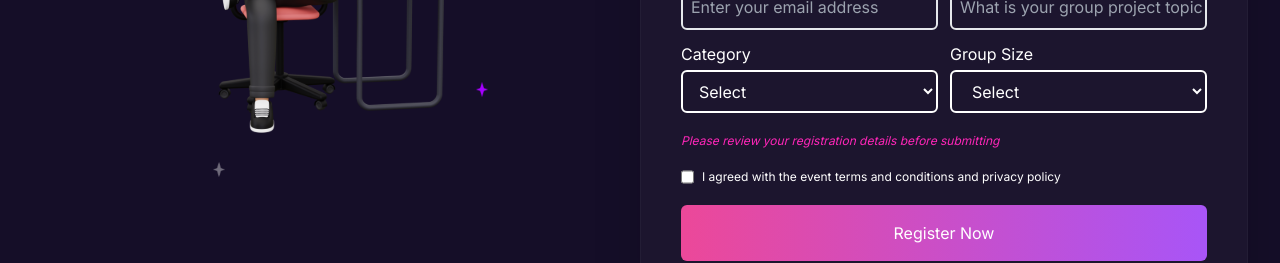
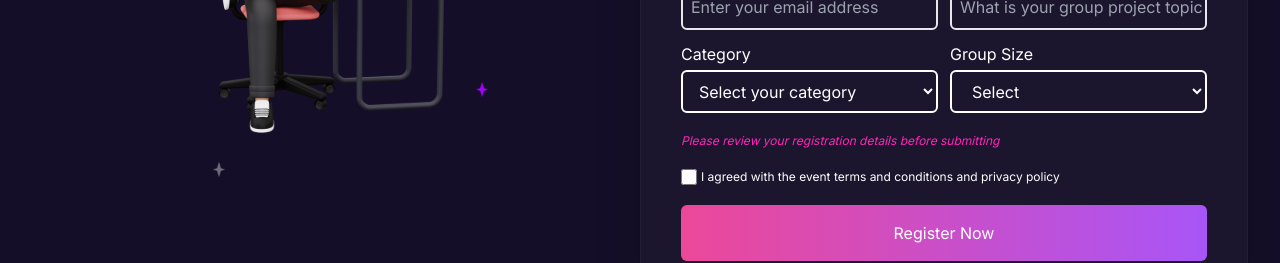
Before and after one commit to kelechukwu1/getlinkedAI, a Next.js app: page /register in a window 1280 px wide. Shown: the part 477-740 px from the top of the page. Built offline with nearby package versions, Linux system fonts and the light colour scheme.

Commit message:
beautified register page input & select element

```diff
--- a/src/app/contact/page.jsx
+++ b/src/app/contact/page.jsx
@@ -1,5 +1,5 @@
 "use client";
-import React, { useEffect, useRef } from "react";
+import React, { useEffect, useRef, useState } from "react";
 import Image from "next/image";
 import gsap from "gsap";
 
@@ -15,9 +15,9 @@ const Page = () => {
   const infoRef = useRef(null);
   const formRef = useRef(null);
 
-  const firstNameRef = useRef(null);
-  const emailRef = useRef(null);
-  const messageRef = useRef(null);
+  const [firstName, setFirstName] = useState("");
+  const [email, setEmail] = useState("");
+  const [message, setMessage] = useState("");
 
   useEffect(() => {
     const info = infoRef.current;
@@ -53,8 +53,6 @@ const Page = () => {
 
   const submitHandler = (e) => {
     e.preventDefault();
-
-    firstNameRef.current.focus();
   };
 
   return (
@@ -126,14 +124,12 @@ const Page = () => {
             <input
               type="text"
               required
-              ref={firstNameRef}
               placeholder="First Name"
               className="w-full h-[47px] rounded-md pl-7 border border-[rgba(255, 255, 255, 1)] bg-transparent placeholder:text-white drop-shadow-[0px_4px_4px_0px rgba(0, 0, 0, 0.25)] text-white"
             />
             <input
               type="email"
               required
-              ref={emailRef}
               placeholder="Email"
               className="w-full h-[47px] rounded-md pl-7 border border-[rgba(255, 255, 255, 1)] bg-transparent placeholder:text-white drop-shadow-[0px_4px_4px_0px rgba(0, 0, 0, 0.25)] text-white"
             />
@@ -145,7 +141,6 @@ const Page = () => {
               rows="5"
               placeholder="Message"
               required
-              ref={messageRef}
               className="w-full rounded-md pl-7 pt-7 border border-[rgba(255, 255, 255, 1)] bg-transparent placeholder:text-white text-white drop-shadow-[0px_4px_4px_0px rgba(0, 0, 0, 0.25)]"
             />
 
--- a/src/app/globals.css
+++ b/src/app/globals.css
@@ -17,6 +17,7 @@ body {
   .bg-custom-color {
     background-color: rgba(21, 14, 40, 1);
   }
+
   .primary-color {
     background: linear-gradient(270deg, #903aff 0%, #fe34b9 100%);
   }
--- a/src/app/register/page.jsx
+++ b/src/app/register/page.jsx
@@ -108,7 +108,7 @@ const Page = () => {
             className="md:flex-1 mt-8 text-white invisible"
             ref={formCardRef}
           >
-            <div className="md:border md:p-14 lg:p-10 md:rounded-md md:border-[#FFFFFF08] md:shadow-2xl md:bg-[#FFFFFF08] relative">
+            <div className="md:border md:p-5 lg:p-10 md:rounded-md md:border-[#FFFFFF08] md:shadow-2xl md:bg-[#FFFFFF08] relative">
               <Image
                 src={stargray}
                 alt=""
@@ -173,10 +173,9 @@ const Page = () => {
                       name="teamName"
                       required
                       placeholder="Enter the name of your group"
-                      className="w-full h-[47px] rounded-md pl-7 md:pl-2 border-2 border-[rgba(255, 255, 255, 1)] bg-transparent drop-shadow-[0px_4px_4px_0px rgba(0, 0, 0, 0.25)] text-white md:placeholder:text-xs xl:placeholder:text-base"
+                      className="w-full h-[47px] rounded-md pl-7 md:pl-2 border-2 border-[rgba(255, 255, 255, 1)] bg-transparent  text-white md:placeholder:text-xs xl:placeholder:text-base focus:outline-fuchsia-900 outline-2 focus:outline focus:border-none"
                     />
                   </div>
-
                   <div className="space-y-2 col-span-1">
                     <label htmlFor="phone">Phone</label>
                     <input
@@ -184,10 +183,9 @@ const Page = () => {
                       name="phone"
                       required
                       placeholder="Enter your phone number "
-                      className="w-full h-[47px] rounded-md pl-7 md:pl-2 border-2 border-[rgba(255, 255, 255, 1)] bg-transparent drop-shadow-[0px_4px_4px_0px rgba(0, 0, 0, 0.25)] text-white md:placeholder:text-xs xl:placeholder:text-base"
+                      className="w-full h-[47px] rounded-md pl-7 md:pl-2 border-2 border-[rgba(255, 255, 255, 1)] bg-transparent  text-white md:placeholder:text-xs xl:placeholder:text-base focus:outline-fuchsia-900 outline-2 focus:outline focus:border-none"
                     />
                   </div>
-
                   <div className="space-y-2">
                     <label htmlFor="email">Email</label>
                     <input
@@ -195,10 +193,9 @@ const Page = () => {
                       name="email"
                       required
                       placeholder="Enter your email address "
-                      className="w-full h-[47px] rounded-md pl-7 md:pl-2 border-2 border-[rgba(255, 255, 255, 1)] bg-transparent drop-shadow-[0px_4px_4px_0px rgba(0, 0, 0, 0.25)] text-white md:placeholder:text-xs xl:placeholder:text-base"
+                      className="w-full h-[47px] rounded-md pl-7 md:pl-2 border-2 border-[rgba(255, 255, 255, 1)] bg-transparent text-white md:placeholder:text-xs xl:placeholder:text-base focus:outline-fuchsia-900 outline-2 focus:outline focus:border-none"
                     />
                   </div>
-
                   <div className="space-y-2">
                     <label htmlFor="projectTopic">Project Topic</label>
                     <input
@@ -206,7 +203,7 @@ const Page = () => {
                       name="projectTopic"
                       required
                       placeholder="What is your group project topic "
-                      className="w-full h-[47px] rounded-md pl-7 md:pl-2 border-2 border-[rgba(255, 255, 255, 1)] bg-transparent drop-shadow-[0px_4px_4px_0px rgba(0, 0, 0, 0.25)] text-white md:placeholder:text-xs xl:placeholder:text-base"
+                      className="w-full h-[47px] rounded-md pl-7 md:pl-2 border-2 border-[rgba(255, 255, 255, 1)] bg-transparent text-white md:placeholder:text-xs xl:placeholder:text-base focus:outline-fuchsia-900 outline-2 focus:outline focus:border-none"
                     />
                   </div>
 
@@ -217,15 +214,21 @@ const Page = () => {
                         name="category"
                         id="category"
                         required
-                        className="outline-white h-[2.7rem] rounded-md bg-transparent border-2 border-white text-white px-3 "
+                        className="outline-white h-[2.7rem] rounded-md bg-transparent border-2 border-white text-white px-3 md:text-xs xl:text-base focus:outline-fuchsia-900 outline-2 focus:outline focus:border-none cursor-pointer"
                       >
-                        <option className="text-black md:text-base" value="">
-                          Select
+                        <option className="text-white bg-[#150e28]" value="">
+                          Select your category
                         </option>
-                        <option className="text-black" value="entertainment">
+                        <option
+                          className="text-white bg-[#150e28]"
+                          value="entertainment"
+                        >
                           Business
                         </option>
-                        <option className="text-black" value="technology">
+                        <option
+                          className="text-white bg-[#150e28]"
+                          value="technology"
+                        >
                           Technology
                         </option>
                       </select>
@@ -237,36 +240,38 @@ const Page = () => {
                         name="groupSize"
                         id="groupSize"
                         required
-                        className="outline-white h-[2.7rem] rounded-md bg-transparent border-2 border-white text-white px-4"
+                        className="outline-white h-[2.7rem] rounded-md bg-transparent border-2 border-white text-white px-4 md:text-xs xl:text-base focus:outline-fuchsia-900 outline-2 focus:outline focus:border-none cursor-pointer"
                       >
-                        <option className="text-black" value="">
+                        <option className="text-white bg-[#150e28]" value="">
                           Select
                         </option>
-                        <option className="text-black" value="1-5">
+                        <option className="text-white bg-[#150e28]" value="1-5">
                           1-5
                         </option>
-                        <option className="text-black" value="6-20">
+                        <option
+                          className="text-white bg-[#150e28]"
+                          value="6-20"
+                        >
                           6-20
                         </option>
                       </select>
                     </div>
                   </div>
-
                   <div className="hidden md:flex flex-col space-y-1">
                     <label htmlFor="groupSize">Group Size</label>
                     <select
                       name="groupSize"
                       id="groupSize"
                       required
-                      className="outline-white h-[2.7rem] rounded-md bg-transparent border-2 border-white text-white px-4"
+                      className="outline-white h-[2.7rem] rounded-md bg-transparent border-2 border-white text-white px-4 md:text-xs xl:text-base focus:outline-fuchsia-900 outline-2 focus:outline focus:border-none cursor-pointer"
                     >
-                      <option className="text-black" value="">
+                      <option className="text-white bg-[#150e28]" value="">
                         Select
                       </option>
-                      <option className="text-black" value="1-5">
+                      <option className="text-white bg-[#150e28]" value="1-5">
                         1-5
                       </option>
-                      <option className="text-black" value="6-20">
+                      <option className="text-white bg-[#150e28]" value="6-20">
                         6-20
                       </option>
                     </select>
@@ -277,13 +282,13 @@ const Page = () => {
                   Please review your registration details before submitting
                 </p>
 
-                <div className="flex gap-2">
+                <div className="flex gap-1">
                   <input
                     type="checkbox"
                     name="privacyPolicy"
                     required
                     id="privacyPolicy"
-                    className="bg-transparent cursor-pointer"
+                    className="bg-transparent cursor-pointer w-4 accent-[#150e28]"
                   />
                   <p className="text-xs">
                     I agreed with the event terms and conditions and privacy
```
Also changed, not shown: src/app/layout.js (indentation only). Lines whose indentation alone changed are shown as unchanged.
